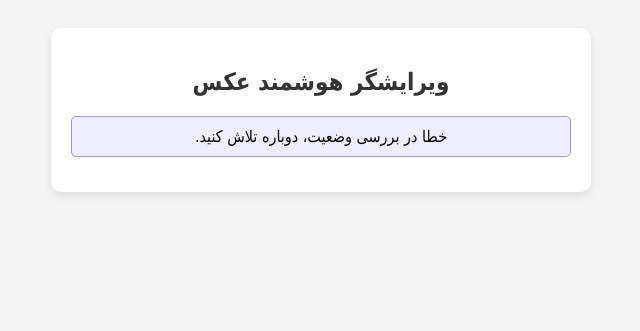
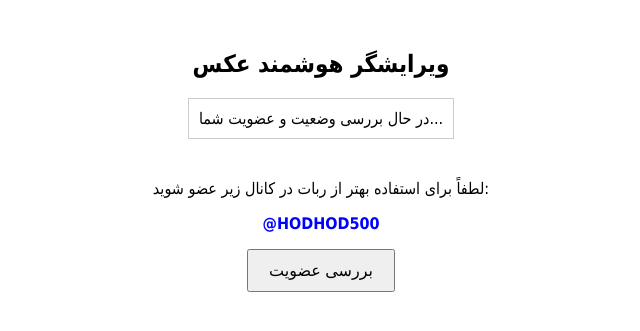
Before and after one commit to mohammad5818-dot/eitabot, a Flask app: page / in a window 1280 px wide. Shown: the top 331 px of the page, without its empty margins (319-959 px from the left). Run offline with Flask 3, Linux system fonts and the light colour scheme.

Commit message:
Update index.html

```diff
--- a/templates/index.html
+++ b/templates/index.html
@@ -4,120 +4,54 @@
     <meta charset="UTF-8">
     <title>ویرایشگر هوشمند عکس</title>
     <style>
-        body {
-            font-family: Tahoma, sans-serif;
-            direction: rtl;
-            padding: 20px;
-            background-color: #f5f5f5;
-        }
-        .container {
-            max-width: 500px;
-            margin: auto;
-            background: #fff;
-            padding: 20px;
-            border-radius: 10px;
-            box-shadow: 0 4px 8px rgba(0,0,0,0.1);
-        }
-        h2 {
-            text-align: center;
-            color: #333;
-        }
-        .status-box {
-            padding: 10px;
-            background: #eef;
-            border: 1px solid #99c;
-            border-radius: 5px;
-            text-align: center;
-            margin-bottom: 15px;
-        }
-        #main-form {
-            margin-top: 15px;
-        }
-        input[type="file"] {
-            display: block;
-            margin-top: 5px;
-        }
-        button {
-            margin-top: 10px;
-            padding: 10px 15px;
-            background-color: #4CAF50;
-            color: white;
-            border: none;
-            border-radius: 5px;
-            cursor: pointer;
-        }
-        button:hover {
-            background-color: #45a049;
-        }
-        p {
-            font-size: 14px;
-        }
+        body { font-family: Tahoma, sans-serif; text-align: center; margin-top: 50px; }
+        .status-box { padding: 10px; border: 1px solid #ccc; display: inline-block; margin-bottom: 20px; }
+        #main-form { margin-top: 20px; }
+        button { padding: 10px 20px; font-size: 16px; }
     </style>
 </head>
 <body>
-<div class="container">
     <h2>ویرایشگر هوشمند عکس</h2>
     <div id="app-status" class="status-box">در حال بررسی وضعیت و عضویت شما...</div>
 
     <div id="main-form" style="display: none;">
-        <p id="credit-display">اعتبار باقی‌مانده: 0</p>
-        <label>ارسال عکس:</label>
-        <input type="file" id="user-photo" accept="image/*">
-        <button onclick="uploadPhoto()">ارسال و ویرایش عکس</button>
-    </div>
+        <p id="credit-display"></p>
+        <p>لطفاً برای استفاده بهتر از ربات در کانال زیر عضو شوید:</p>
+        <p id="channel-link" style="font-weight: bold; color: blue;"></p>
+        <button onclick="checkMembership()">بررسی عضویت</button>
     </div>
 
     <script>
-function checkStatus() {
-    fetch('/check_status') // مسیر API شما
-        .then(res => res.json())
+        const statusBox = document.getElementById("app-status");
+        const mainForm = document.getElementById("main-form");
+        const creditDisplay = document.getElementById("credit-display");
+        const channelLink = document.getElementById("channel-link");
+
+        // دریافت آدرس کانال از template
+        const CHANNEL = "{{ channel }}";
+        channelLink.textContent = CHANNEL;
+
+        function checkMembership() {
+            statusBox.textContent = "در حال بررسی عضویت...";
+            fetch("/check_membership")
+                .then(response => response.json())
                 .then(data => {
                     if(data.is_member) {
-                document.getElementById('app-status').style.display = 'none';
-                document.getElementById('main-form').style.display = 'block';
-                document.getElementById('credit-display').textContent =
-                    'اعتبار باقی‌مانده: ' + data.credits;
+                        statusBox.textContent = "عضویت تایید شد! 🎉";
+                        creditDisplay.textContent = "اعتبار باقی‌مانده: " + data.credits;
                     } else {
-                document.getElementById('app-status').textContent =
-                    'شما عضو نیستید یا باید کانال‌ها را دنبال کنید.';
+                        statusBox.textContent = "لطفاً ابتدا در کانال عضو شوید و دوباره بررسی کنید.";
                     }
                 })
                 .catch(err => {
-            document.getElementById('app-status').textContent =
-                'خطا در بررسی وضعیت، دوباره تلاش کنید.';
+                    statusBox.textContent = "خطا در بررسی وضعیت. دوباره تلاش کنید.";
                     console.error(err);
                 });
+            mainForm.style.display = "block";
         }
 
-function uploadPhoto() {
-    const fileInput = document.getElementById('user-photo');
-    if(fileInput.files.length === 0) {
-        alert('لطفاً یک عکس انتخاب کنید.');
-        return;
-    }
-    const formData = new FormData();
-    formData.append('photo', fileInput.files[0]);
-
-    fetch('/upload_photo', {  // مسیر آپلود عکس
-        method: 'POST',
-        body: formData
-    })
-    .then(res => res.json())
-    .then(data => {
-        if(data.success) {
-            alert('عکس با موفقیت ارسال و ویرایش شد!');
-        } else {
-            alert('خطا در ارسال عکس: ' + data.message);
-        }
-    })
-    .catch(err => {
-        alert('خطا در ارتباط با سرور.');
-        console.error(err);
-    });
-}
-
-// بررسی وضعیت هنگام بارگذاری صفحه
-window.onload = checkStatus;
+        // نمایش فرم بعد از لود اولیه
+        mainForm.style.display = "block";
     </script>
 </body>
 </html>
```
Lines whose indentation alone changed are shown as unchanged.
